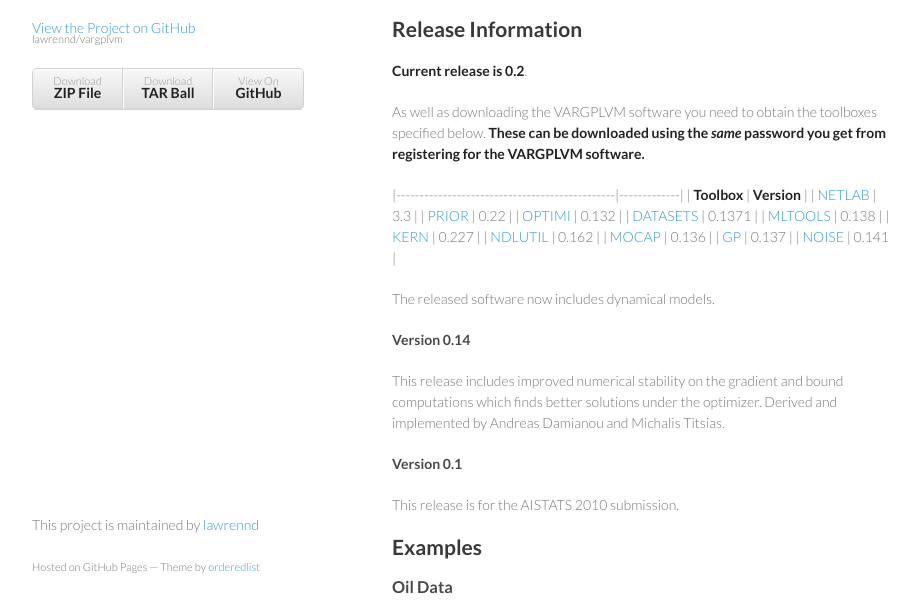
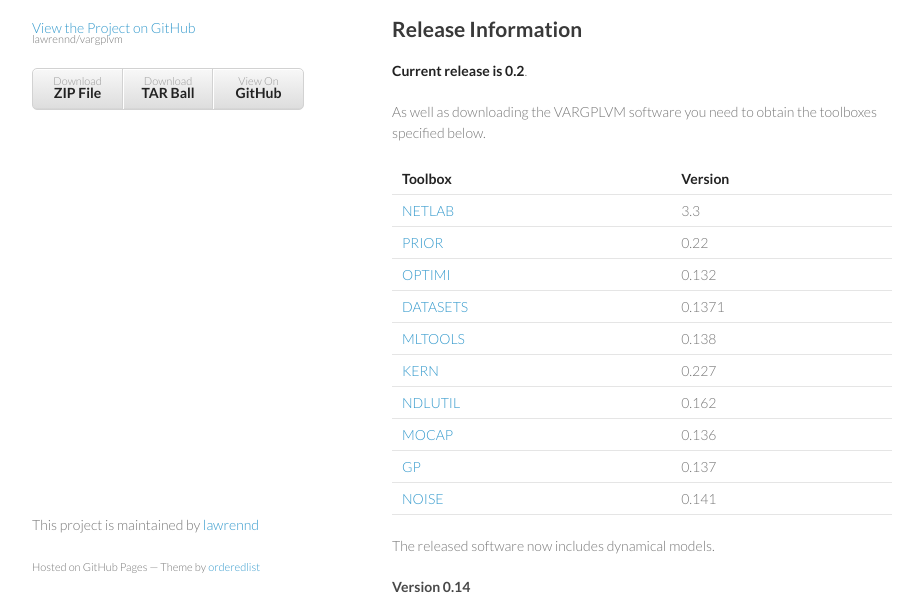
Before and after one commit to lawrennd/vargplvm, a plain HTML site: page index.html in a window 1280 px wide. Shown: the part 154-767 px from the top of the page, without its empty margins (178-1101 px from the left). Drawn offline with Linux system fonts and the light colour scheme.

```diff
--- a/index.html
+++ b/index.html
@@ -38,20 +38,58 @@
 
 <p><strong>Current release is 0.2</strong>.</p>
 
-<p>As well as downloading the VARGPLVM software you need to obtain the toolboxes specified below. <strong>These can be downloaded using the <em>same</em> password you get from registering for the VARGPLVM software.</strong></p>
+<p>As well as downloading the VARGPLVM software you need to obtain the toolboxes specified below.</p>
 
-<p>|-----------------------------------------------|-------------|
-| <strong>Toolbox</strong>                                   | <strong>Version</strong> |
-| <a href="/netlab/downloadFiles/vrs3p3">NETLAB</a>        | 3.3         |
-| <a href="/prior/downloadFiles/vrs0p22">PRIOR</a>         | 0.22        |
-| <a href="/optimi/downloadFiles/vrs0p132">OPTIMI</a>      | 0.132       |
-| <a href="/datasets/downloadFiles/vrs0p1371">DATASETS</a> | 0.1371      |
-| <a href="/mltools/downloadFiles/vrs0p138">MLTOOLS</a>    | 0.138       |
-| <a href="/kern/downloadFiles/vrs0p227">KERN</a>          | 0.227       |
-| <a href="/ndlutil/downloadFiles/vrs0p162">NDLUTIL</a>    | 0.162       |
-| <a href="/mocap/downloadFiles/vrs0p136">MOCAP</a>        | 0.136       |
-| <a href="/gp/downloadFiles/vrs0p137">GP</a>              | 0.137       |
-| <a href="/noise/downloadFiles/vrs0p141">NOISE</a>        | 0.141       |</p>
+<table>
+<thead>
+<tr>
+<th><strong>Toolbox</strong></th>
+<th><strong>Version</strong></th>
+</tr>
+</thead>
+<tbody>
+<tr>
+<td><a href="/netlab/downloadFiles/vrs3p3">NETLAB</a></td>
+<td>3.3</td>
+</tr>
+<tr>
+<td><a href="/prior/downloadFiles/vrs0p22">PRIOR</a></td>
+<td>0.22</td>
+</tr>
+<tr>
+<td><a href="/optimi/downloadFiles/vrs0p132">OPTIMI</a></td>
+<td>0.132</td>
+</tr>
+<tr>
+<td><a href="/datasets/downloadFiles/vrs0p1371">DATASETS</a></td>
+<td>0.1371</td>
+</tr>
+<tr>
+<td><a href="/mltools/downloadFiles/vrs0p138">MLTOOLS</a></td>
+<td>0.138</td>
+</tr>
+<tr>
+<td><a href="/kern/downloadFiles/vrs0p227">KERN</a></td>
+<td>0.227</td>
+</tr>
+<tr>
+<td><a href="/ndlutil/downloadFiles/vrs0p162">NDLUTIL</a></td>
+<td>0.162</td>
+</tr>
+<tr>
+<td><a href="/mocap/downloadFiles/vrs0p136">MOCAP</a></td>
+<td>0.136</td>
+</tr>
+<tr>
+<td><a href="/gp/downloadFiles/vrs0p137">GP</a></td>
+<td>0.137</td>
+</tr>
+<tr>
+<td><a href="/noise/downloadFiles/vrs0p141">NOISE</a></td>
+<td>0.141</td>
+</tr>
+</tbody>
+</table>
 
 <p>The released software now includes dynamical models.</p>
 
```
Also changed, not shown: params.json (+1 -1 lines).
